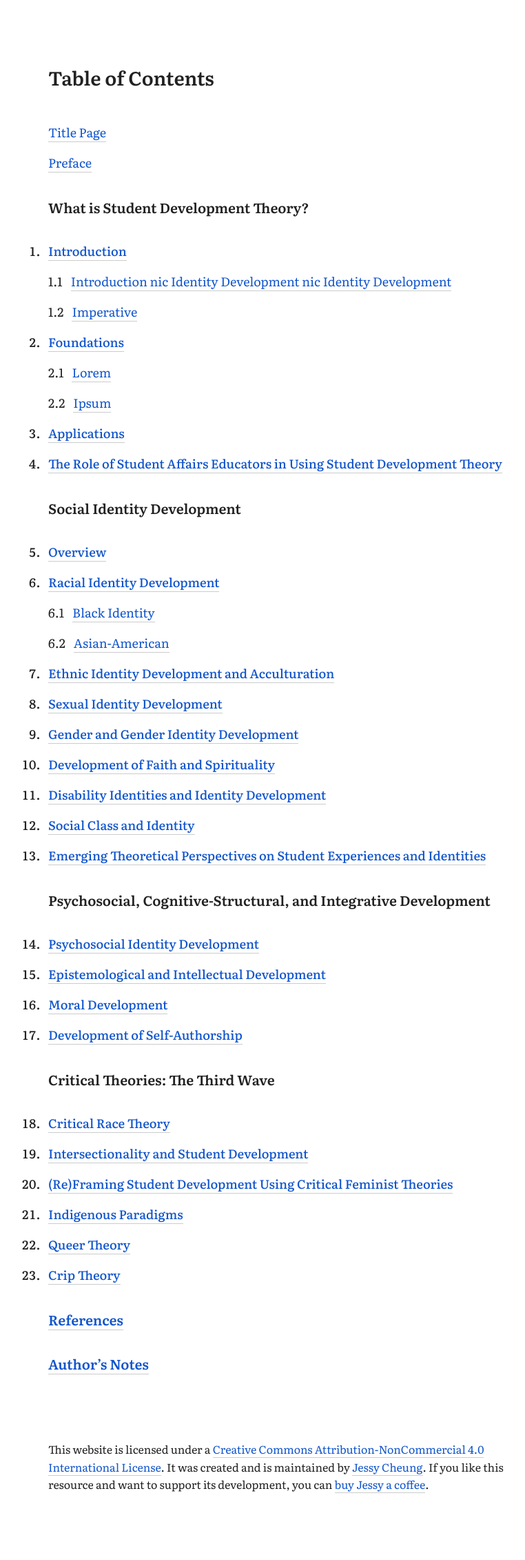
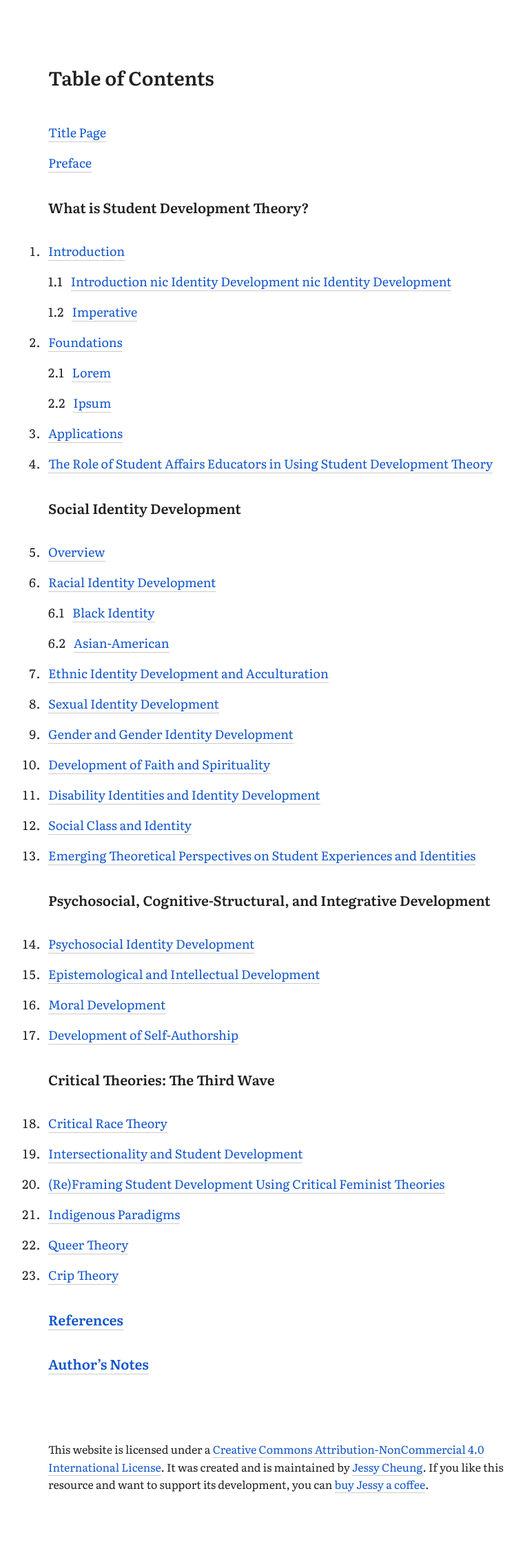
Before and after one commit to jl-c/jl-c.github.io, a Jekyll site: the page sandbox2.html, which Jekyll copies as it is, in a window 1280 px wide. Shown: the whole page at 69% size, without its empty margins (234-996 px from the left). Built offline with Jekyll 4.4.1, drawn with Linux system fonts in a browser that asks for light colours.

Commit message:
Update sandbox2.html

```diff
--- a/sandbox2.html
+++ b/sandbox2.html
@@ -12,7 +12,7 @@
 h1 {font-size:1.75rem;font-weight:600;line-height:2rem;margin:0 auto 3rem}
 h2 {font-size:1.25rem;font-weight:600;line-height:2rem;margin:2rem auto}
 p {font-size:1.125rem;line-height:2rem;margin:0 auto 0.75rem}
-li {font-size:1.125rem;line-height:2rem;margin-bottom:0.75rem;margin-left:-0.5rem;padding-left:0.5rem;font-weight:500}
+li {font-size:1.125rem;line-height:2rem;margin-bottom:0.75rem;margin-left:-0.5rem;padding-left:0.5rem;font-weight:400}
 ol {margin-left:0;padding-left:0}
 a:visited{color:#777}
 a {color:#15c;text-decoration:none;border-bottom:1px solid #ccc}
```
